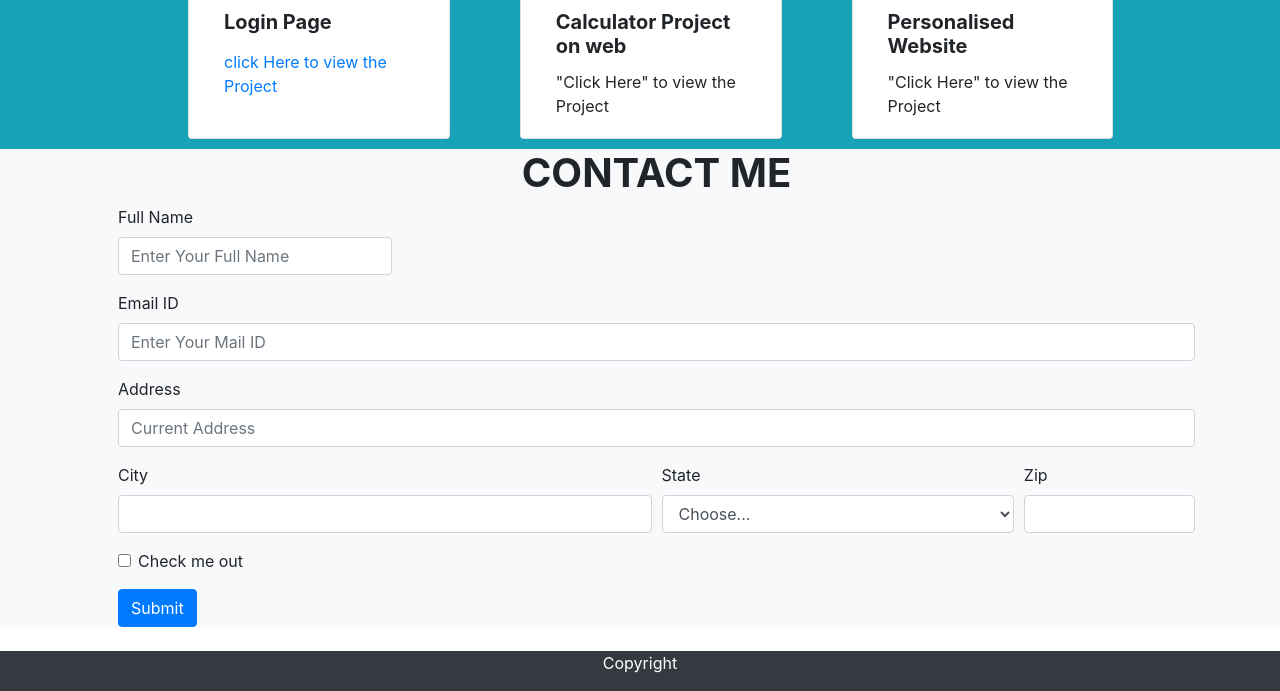
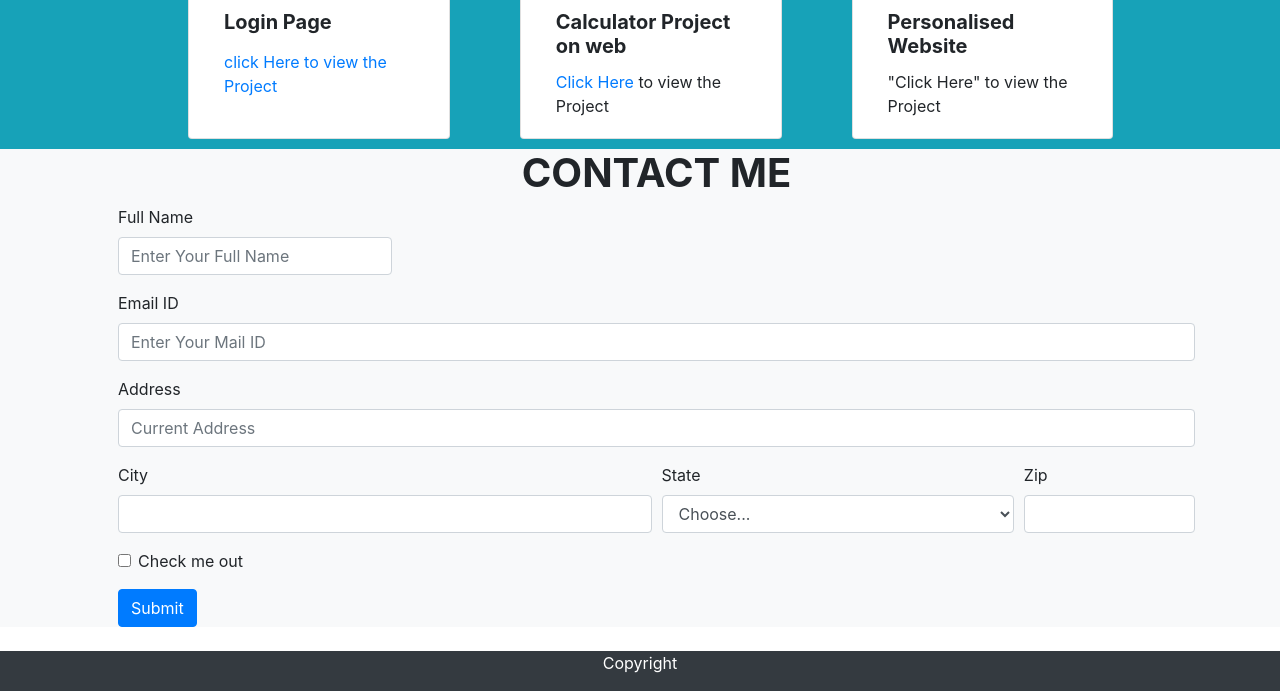
Before and after one commit to Jishnu-ms/my-personalized-website, a plain HTML site: page index.html in a window 1280 px wide. Shown: the part 1738-2429 px from the top of the page. Drawn offline with nearby package versions, Linux system fonts and the light colour scheme; some icons are missing.

Commit message:
Update index.html

```diff
--- a/index.html
+++ b/index.html
@@ -154,7 +154,7 @@
               <img class="card-img-top" src="https://png.pngitem.com/pimgs/s/136-1364093_living-benefits-using-calculator-cartoon-png-transparent-png.png" alt="Card image cap">
               <div class="card-body">
                 <h5 class="card-title"><b>Calculator Project on web</b></h5>
-                <p class="card-text">"Click Here" to view the Project </p>
+                <p class="card-text"><a href="https://jishnu-ms.github.io/my-personalized-website/">Click Here</a> to view the Project </p>
               </div>
             </div>
 
```
